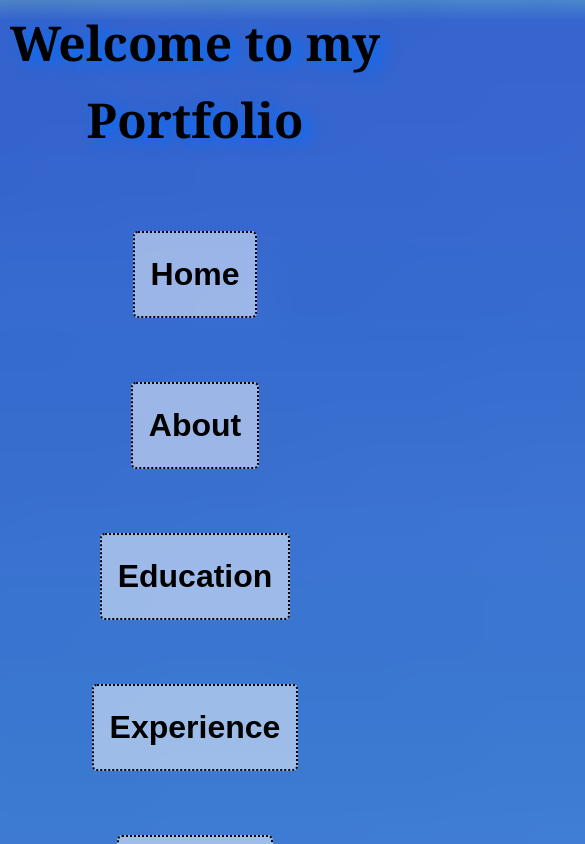
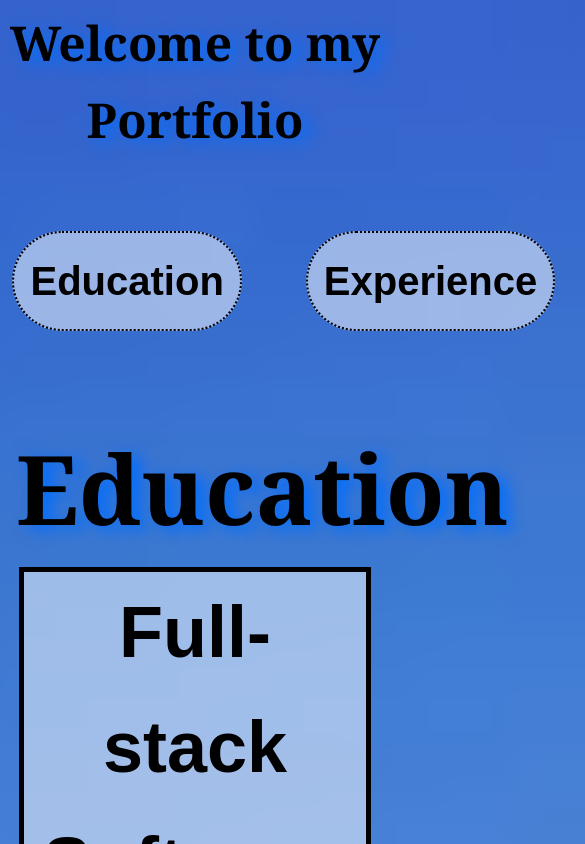
Before and after one commit to megan-huckabay/project, a React (Create React App) app: page /Education in a window 390 px wide. Shown: the top 844 px of the page, 585 px wide, since content can reach past the window. Built offline with nearby package versions, Linux system fonts and the light colour scheme.

Commit message:
working on mobile accessability

```diff
--- a/src/Styles/Education.css
+++ b/src/Styles/Education.css
@@ -18,24 +18,15 @@
 }
 
 .education-container {
-  margin-right: 5rem;
-  margin-left:  5rem;
-  padding-top: 0.5rem;
-  padding-bottom: 5rem;
+  margin: 1rem;
+  padding: 1rem;
   text-align: center;
   font-size: 3rem;
-}
-
 /* Media query for screens with a maximum width of 768px (Mobile) */
 @media only screen and (max-width: 768px) {
-  /* Adjustments for smaller screens */
-  .education-container {
-    /* Adjusted margin and padding for better spacing on mobile */
-    margin-right: 2rem;
-    margin-left: 2rem;
-    padding-top: 2rem;
-    padding-bottom: 2rem;
-    font-size: 2rem; /* Adjusted font size for mobile */
+    margin: 0.5rem;
+    padding: 0.5rem;
+    font-size: 1.5rem; /* Adjusted font size for mobile */
   }
 }
 .school-section{
--- a/src/Styles/Experience.css
+++ b/src/Styles/Experience.css
@@ -7,14 +7,12 @@
   text-align: center;
   font-size: 3rem;
   font-weight: bold;
-}
-  @media only screen and (max-width: 768px) {
-    /* Adjustments for smaller screens can be added here */
-    .experience-container {
-      /* Example adjustment: reduce padding for smaller screens */
+/* Adjustments for smaller screens can be added here */
+    @media only screen and (max-width: 768px) {
       padding: 10px;
     }
-}
+  }
+
 .nurse-container{
   justify-content:center ;
   flex: 2;
--- a/src/Styles/Home.css
+++ b/src/Styles/Home.css
@@ -32,7 +32,7 @@ body {
   /* Media query for screens with a maximum width of 768px */
   @media only screen and (max-width: 768px) {
     flex-direction: column; /* Change to a column layout for smaller screens */
-    font-size: 2rem;
+    font-size: 0.5rem;
   }
 }
 
--- a/src/Styles/Navigation.css
+++ b/src/Styles/Navigation.css
@@ -8,8 +8,9 @@
 
   /* Media query for screens with a maximum width of 768px and adjust for smaller screens */
   @media only screen and (max-width: 768px) {
-    font-size: 2rem; /* Decrease font size */
+    font-size: 2.5rem; /* Decrease font size */
     margin: 0.5rem; /* Reduce margin */
+    padding: 0.5rem; /* Reduce padding */
   }
 }
 
@@ -17,7 +18,6 @@
 .navigation-container ul {
   /* Removes default list styling */
   list-style-type: none;
-  /* Displays list items horizontally and centers them */
   display: flex;
   justify-content: center;
   padding: 1rem;
@@ -25,8 +25,8 @@
 
   /* Additional styles for smaller screens */
   @media only screen and (max-width: 768px) {
-    padding: 0; /* Remove padding for mobile */
-    flex-direction: column; /* Stack list items vertically for mobile */
+    padding: 0.5rem; /* Remove padding for mobile */
+    padding: 0.5rem
   }
 }
 
@@ -44,7 +44,7 @@
   margin: 2rem;
   border: 2px dotted black;
   /* Adds rounded corners to the link */
-  border-radius: 5px;
+  border-radius: 5rem;
   /* Adds a semi-transparent white background to the link */
   background: rgba(255, 255, 255, 0.5);
   /* Smooth transition for background color and text color changes */
```
